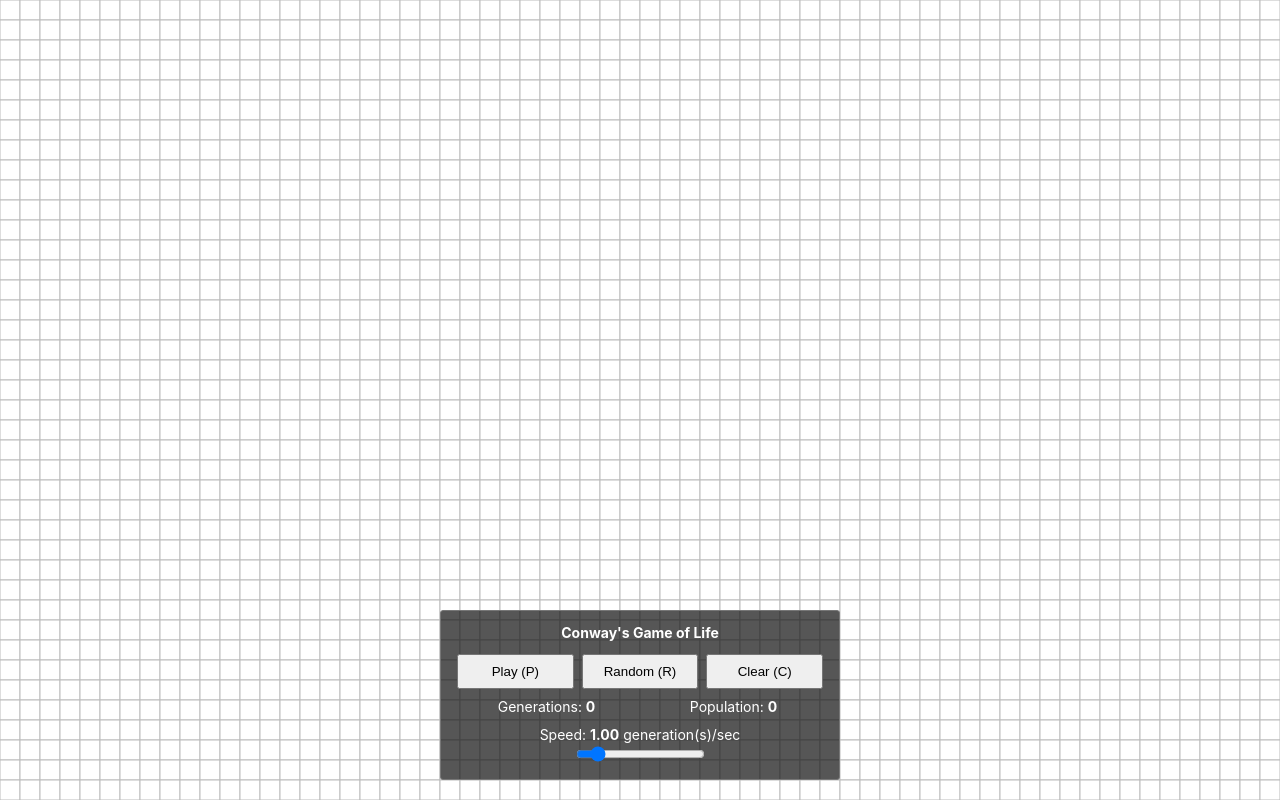
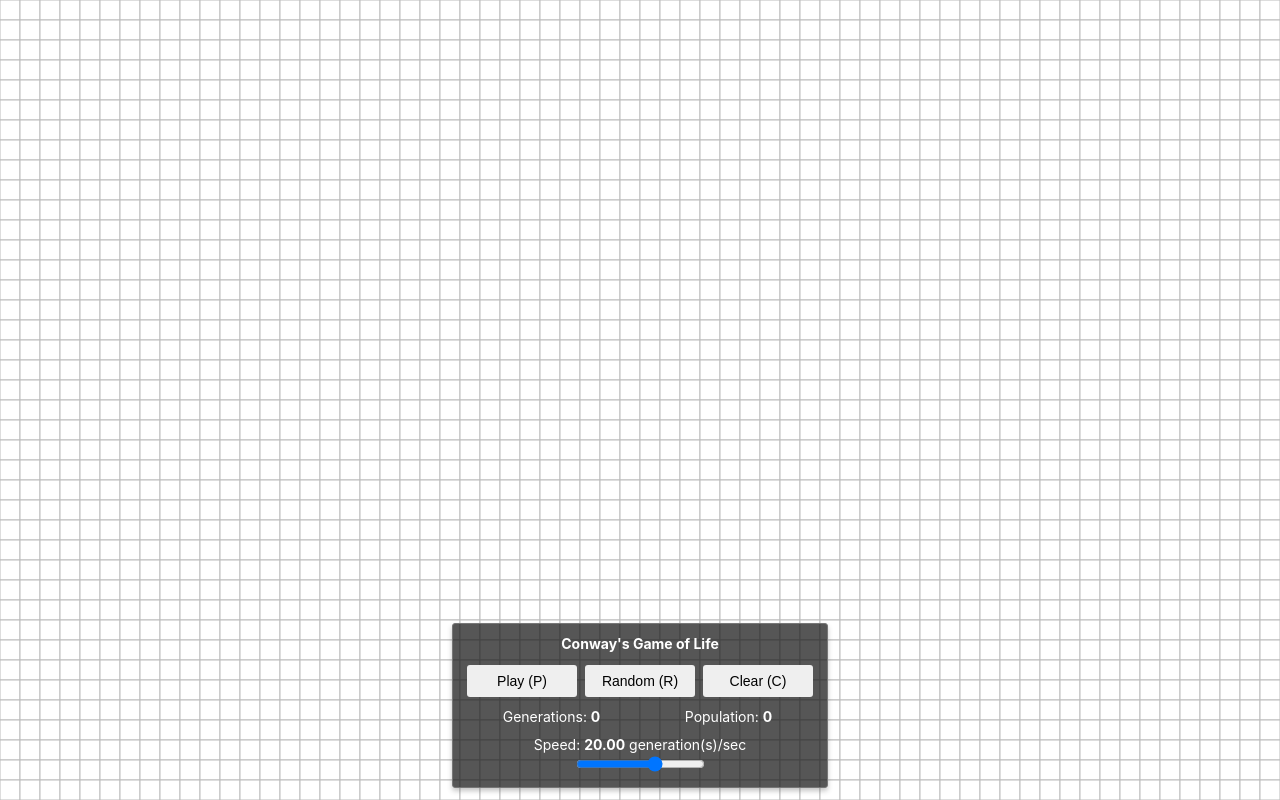
Before and after one commit to chidiwilliams/conway-game-of-life, a website built with Parcel: page index.html in a window 1280 px wide. Built offline with nearby package versions, Linux system fonts and the light colour scheme.

Commit message:
Fix controls appearance

```diff
--- a/demo.js
+++ b/demo.js
@@ -78,6 +78,7 @@ const game = (() => {
   const speedValueElement = document.getElementById('speed-value');
   const canvasElement = document.querySelector('canvas');
 
+  const defaultGensPerSecond = 20;
   const hotkeys = {
     P: onClickPlay,
     C: onClickClear,
@@ -208,7 +209,7 @@ const game = (() => {
 
   function initSpeed() {
     const url = new URL(window.location.href);
-    const speed = +url.searchParams.get('speed') || 1;
+    const speed = +url.searchParams.get('speed') || defaultGensPerSecond;
     updateSpeed(speed);
   }
 
--- a/index.html
+++ b/index.html
@@ -36,17 +36,22 @@
         flex: 1;
       }
 
+      .game-controls-wrapper {
+        position: absolute;
+        bottom: 12px;
+        left: 0;
+        right: 0;
+        max-width: 400px;
+        margin: 0 auto;
+        padding: 0 12px;
+      }
+
       .game__controls {
-        padding: 12px;
+        padding: 10px;
         border: solid 1px #777777;
         border-radius: 3px;
         background: #191919bb;
-        position: absolute;
-        bottom: 20px;
-        left: 0;
-        right: 0;
-        width: 400px;
-        margin: 0 auto;
+        box-shadow: 0 3px 5px #55555555;
         text-align: center;
       }
 
@@ -57,13 +62,22 @@
 
       .game-controls__buttons {
         display: flex;
-        margin-bottom: 8px;
+        flex-wrap: wrap;
       }
 
       .game-controls__buttons > button {
-        flex: 1;
+        flex: 1 100px;
         padding: 8px;
-        margin: 0 4px;
+        margin: 0 4px 10px;
+        font-size: 1rem;
+        -webkit-appearance: none;
+        -webkit-border-radius: none;
+        border-radius: 3px;
+        border: 0;
+      }
+
+      .game-controls__buttons > button#reset {
+        display: none;
       }
 
       .game-controls__details {
@@ -82,16 +96,13 @@
       span {
         font-weight: bold;
       }
-
-      button#reset {
-        display: none;
-      }
     </style>
   </head>
 
   <body>
     <div class="game">
       <canvas class="game__display"></canvas>
+      <div class="game-controls-wrapper">
         <div class="game__controls">
           <div class="game-controls__title">Conway's Game of Life</div>
           <div class="game-controls__buttons">
@@ -110,6 +121,7 @@
           </div>
         </div>
       </div>
+    </div>
 
     <script src="demo.js" type="module"></script>
   </body>
```
Lines whose indentation alone changed are shown as unchanged.
